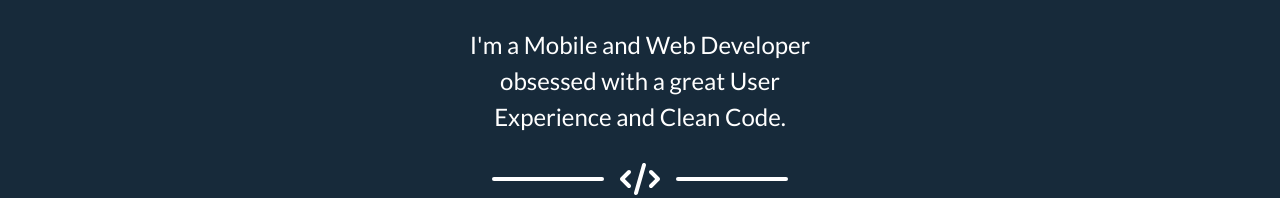
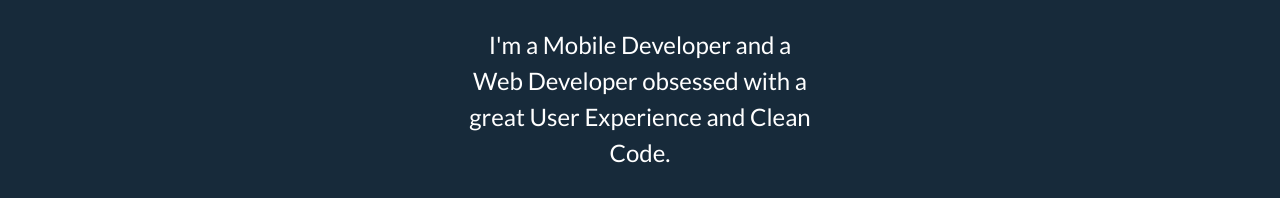
Before and after one commit to davidrodriguezcode/davidrodriguezcode.github.io, a plain HTML site: page index.html in a window 1280 px wide. Shown: the part 581-779 px from the top of the page. Drawn offline with nearby package versions, Linux system fonts and the light colour scheme.

Commit message:
Changed some text

```diff
--- a/index.html
+++ b/index.html
@@ -50,7 +50,7 @@
             <!-- Masthead Heading-->
             <h2 class="masthead-heading mb-0">Hi &#128075; <br /> <br /> I'm David </h2>
             <br />
-            <p class="masthead-subheading mb-0 mt-3" style="width: 345px;">I'm a Mobile and Web Developer
+            <p class="masthead-subheading mb-0 mt-3" style="width: 345px;">I'm a Mobile Developer and a Web Developer
                 obsessed with a great
                 User Experience and Clean Code.
             </p>
```
